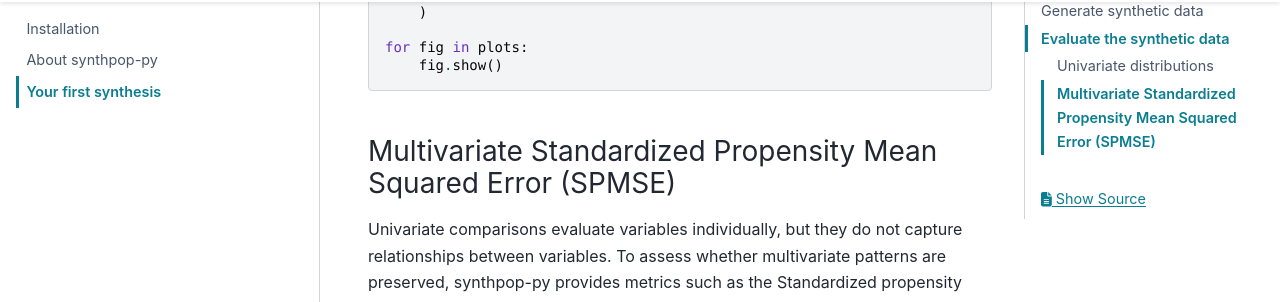
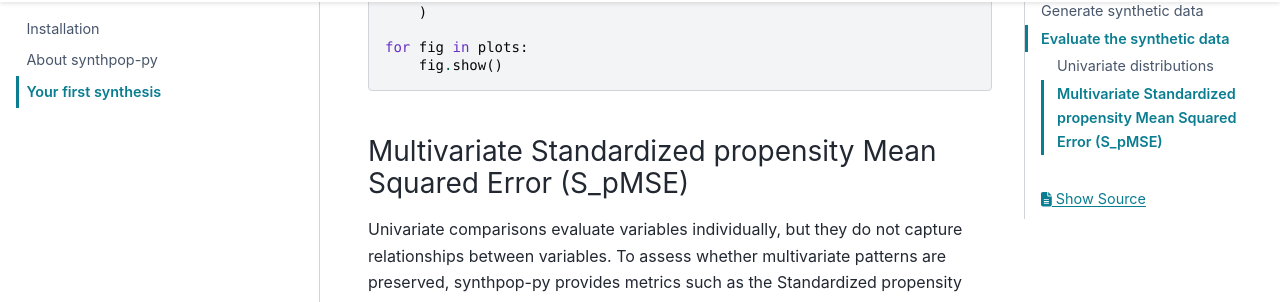
Before and after one commit to duonl/synthpop-py, a Sphinx documentation site: the page built from docs/source/getting_started/first_synthesis.md, in a window 1280 px wide and 900 px high, scrolled down 1185 px. Shown: the part 126-428 px from the top of the window. Built offline with Sphinx 7.4.7 and the PyData theme 0.15.4, drawn with Linux system fonts in a browser that asks for light colours.

Commit message:
changed S_pMSE

````diff
--- a/docs/source/getting_started/first_synthesis.md
+++ b/docs/source/getting_started/first_synthesis.md
@@ -37,7 +37,7 @@ for fig in plots:
     fig.show()
 ```
 
-### Multivariate Standardized Propensity Mean Squared Error (SPMSE)
+### Multivariate Standardized propensity Mean Squared Error (S_pMSE)
 Univariate comparisons evaluate variables individually, but they do not capture relationships between variables.
 To assess whether multivariate patterns are preserved, synthpop-py provides metrics such as the Standardized propensity Mean Squared Error ({doc}`../api_reference/plotting/S_pMSE`).
 
````
